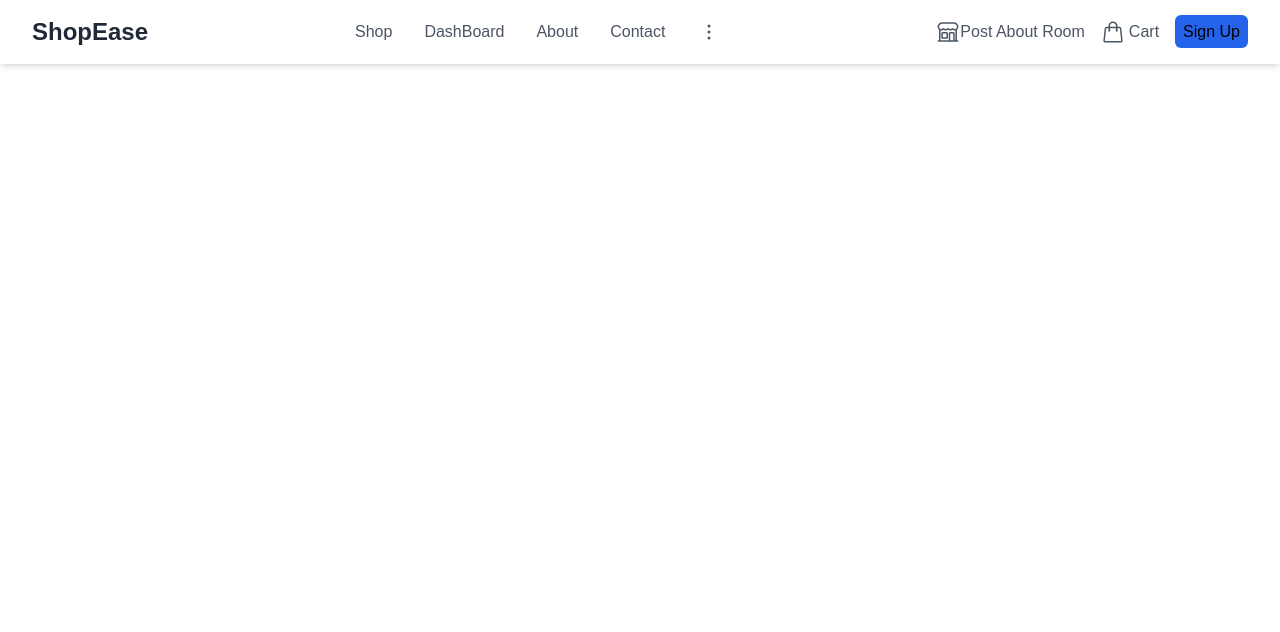
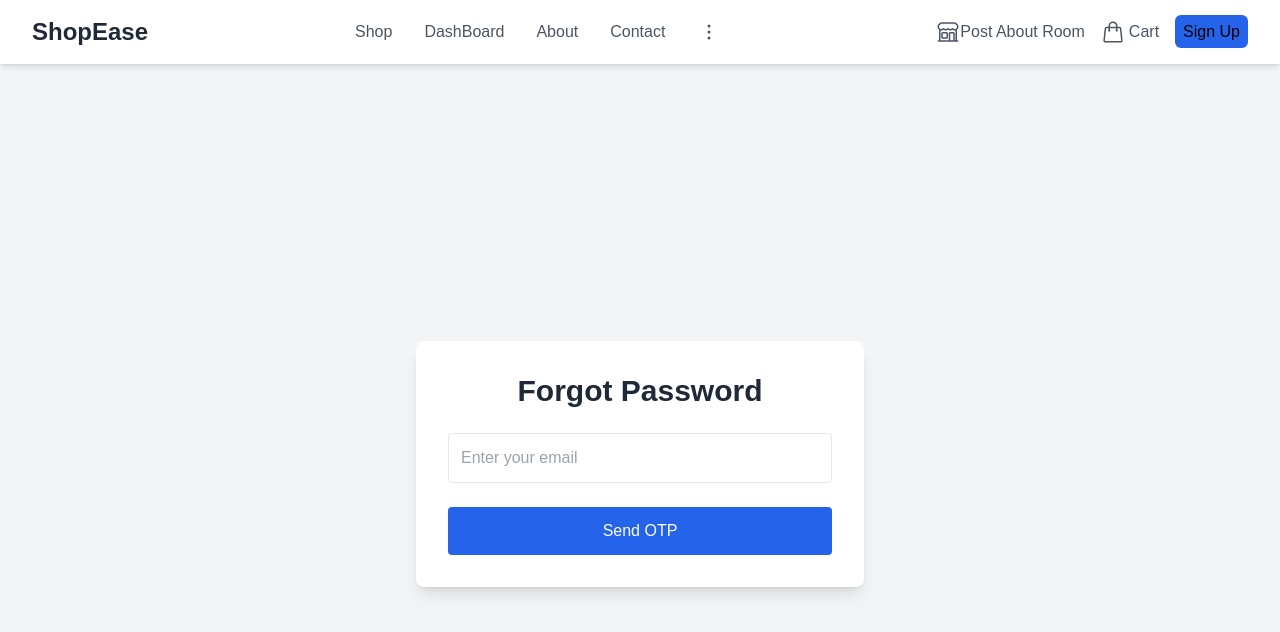
Before and after one commit to Avishkar2004/e-ecommerce-web-application, a React (Create React App) app: page /forgot-password in a window 1280 px wide. Shown: the top 632 px of the page. Built offline with nearby package versions, Linux system fonts and the light colour scheme.

Commit message:
Forgot password added

```diff
--- a/src/Components/Login.jsx
+++ b/src/Components/Login.jsx
@@ -1,6 +1,7 @@
 import React, { useState, useContext } from 'react';
-import { useNavigate } from 'react-router-dom';
+import { Link, useNavigate } from 'react-router-dom';
 import { AuthContext } from '../Context/authContext'; // Import AuthContext
+import { Visibility, VisibilityOff } from '@mui/icons-material'; // Import the icons from Material UI
 
 const Login = () => {
   const navigate = useNavigate();
@@ -10,6 +11,7 @@ const Login = () => {
     identifier: '',
     password: ''
   });
+  const [showPassword, setShowPassword] = useState(false); // State to toggle password visibility
   const [loading, setLoading] = useState(false);
   const [error, setError] = useState('');
 
@@ -20,6 +22,10 @@ const Login = () => {
     });
   };
 
+  const handlePasswordToggle = () => {
+    setShowPassword(!showPassword); // Toggle password visibility
+  };
+
   const handleSubmit = async (e) => {
     e.preventDefault();
     setLoading(true);
@@ -27,7 +33,7 @@ const Login = () => {
     try {
       await login(formData);
       alert('Login successful!');
-      window.location.reload(navigate('/')) //! this will not work as expected sometimes bcoz this is not a good practice
+      window.location.reload(navigate('/')) // This might not work as expected
     } catch (err) {
       console.error(err);
       if (err.response && err.response.data) {
@@ -63,15 +69,23 @@ const Login = () => {
               className="p-3 border rounded w-full focus:outline-none focus:ring-2 focus:ring-blue-500"
             />
           </div>
-          <div className="mb-6">
+          <div className="mb-6 relative">
             <input
-              type="password"
+              type={showPassword ? 'text' : 'password'} // Toggle input type based on password visibility
               name="password"
               value={formData.password}
               onChange={handleChange}
               placeholder="Password"
               className="p-3 border rounded w-full focus:outline-none focus:ring-2 focus:ring-blue-500"
             />
+            {/* Eye icon for toggling password visibility */}
+            <button
+              type="button"
+              onClick={handlePasswordToggle}
+              className="absolute inset-y-0 right-0 pr-3 flex items-center text-gray-500"
+            >
+              {showPassword ? <VisibilityOff /> : <Visibility />} {/* Conditionally render the eye icons */}
+            </button>
           </div>
           <button
             type="submit"
@@ -81,9 +95,13 @@ const Login = () => {
             {loading ? 'Logging in...' : 'Log In'}
           </button>
         </form>
-        <p className="mt-6 text-center text-gray-600">
-          Don't have an account? <a href="/signup" className="text-blue-500 hover:underline">Sign up</a>
-        </p>
+        <div className='flex justify-between mt-4'>
+          <Link to='/forgot-password' className='text-blue-500 hover:underline'>Forgot Password ?</Link>
+          <p className='text-gray-600'>
+            Don't have an account ? <Link to='/signup' className='text-blue-500 hover:underline'>Sign Up</Link>
+          </p>
+        </div>
+
       </div>
     </div>
   );
--- /dev/null
+++ b/src/Components/Pages/ForgotPassword.jsx
@@ -0,0 +1,118 @@
+import React, { useState } from 'react';
+import axios from 'axios';
+
+const ForgotPassword = () => {
+    const [email, setEmail] = useState('');
+    const [otp, setOtp] = useState('');
+    const [newPassword, setNewPassword] = useState('');
+    const [step, setStep] = useState(1); // Step 1: Request OTP, Step 2: Enter OTP & Reset Password
+    const [message, setMessage] = useState('');
+    const [error, setError] = useState('');
+    const [loading, setLoading] = useState(false);
+
+    const handleOTPRequest = async (e) => {
+        e.preventDefault();
+        setLoading(true);
+        setError('');
+        setMessage('');
+
+        try {
+            // Send request to backend to generate and send OTP
+            const response = await axios.post('http://localhost:5000/api/auth/forgot-password', { email });
+            setMessage(response.data.message);
+            setStep(2); // Proceed to next step where user enters OTP and new password
+        } catch (err) {
+            setError(err.response?.data?.message || 'Failed to send OTP. Please try again.');
+        } finally {
+            setLoading(false);
+        }
+    };
+
+    const handlePasswordReset = async (e) => {
+        e.preventDefault();
+        setLoading(true);
+        setError('');
+        setMessage('');
+
+        try {
+            // Send request to verify OTP and reset password
+            const response = await axios.post('http://localhost:5000/api/auth/reset-password', {
+                email,
+                otp,
+                newPassword
+            });
+            setMessage(response.data.message);
+        } catch (err) {
+            setError(err.response?.data?.message || 'Failed to reset password. Please try again.');
+        } finally {
+            setLoading(false);
+        }
+    };
+
+    return (
+        <div className="flex items-center justify-center min-h-screen bg-gray-100">
+            <div className="bg-white p-8 rounded-lg shadow-lg w-full max-w-md">
+                <h2 className="text-3xl font-bold mb-6 text-center text-gray-800">
+                    {step === 1 ? 'Forgot Password' : 'Reset Password'}
+                </h2>
+
+                {message && <p className="text-green-500 text-center mb-4">{message}</p>}
+                {error && <p className="text-red-500 text-center mb-4">{error}</p>}
+
+                {step === 1 ? (
+                    <form onSubmit={handleOTPRequest}>
+                        <div className="mb-6">
+                            <input
+                                type="email"
+                                name="email"
+                                value={email}
+                                onChange={(e) => setEmail(e.target.value)}
+                                placeholder="Enter your email"
+                                className="p-3 border rounded w-full focus:outline-none focus:ring-2 focus:ring-blue-500"
+                            />
+                        </div>
+                        <button
+                            type="submit"
+                            className={`w-full p-3 ${loading ? 'bg-blue-400' : 'bg-blue-600'} text-white rounded hover:bg-blue-700 focus:outline-none focus:ring-2 focus:ring-blue-500`}
+                            disabled={loading}
+                        >
+                            {loading ? 'Sending OTP...' : 'Send OTP'}
+                        </button>
+                    </form>
+                ) : (
+                    <form onSubmit={handlePasswordReset}>
+                        <div className="mb-6">
+                            <input
+                                type="text"
+                                name="otp"
+                                value={otp}
+                                onChange={(e) => setOtp(e.target.value)}
+                                placeholder="Enter OTP"
+                                className="p-3 border rounded w-full focus:outline-none focus:ring-2 focus:ring-blue-500"
+                            />
+                        </div>
+                        <div className="mb-6">
+                            <input
+                                type="password"
+                                name="newPassword"
+                                value={newPassword}
+                                onChange={(e) => setNewPassword(e.target.value)}
+                                placeholder="Enter new password"
+                                className="p-3 border rounded w-full focus:outline-none focus:ring-2 focus:ring-blue-500"
+                            />
+                        </div>
+                        <button
+                            type="submit"
+                            className={`w-full p-3 ${loading ? 'bg-blue-400' : 'bg-blue-600'} text-white rounded hover:bg-blue-700 focus:outline-none focus:ring-2 focus:ring-blue-500`}
+                            disabled={loading}
+                        >
+                            {loading ? 'Resetting Password...' : 'Reset Password'}
+                        </button>
+                    </form>
+                )}
+            </div>
+        </div>
+    );
+};
+
+export default ForgotPassword;
--- a/src/Router/Router.jsx
+++ b/src/Router/Router.jsx
@@ -15,6 +15,7 @@ import FindANewHome from '../Components/Pages/FindANewHome';
 import Available from '../Components/Pages/Available';
 import Services from '../Components/Pages/Services';
 import Footer from '../Components/Pages/Footer';
+import ForgotPassword from '../Components/Pages/ForgotPassword';
 
 const AppRouter = () => {
     return (
@@ -23,6 +24,7 @@ const AppRouter = () => {
             <Routes>
                 <Route path="/signup" element={<Signup />} />
                 <Route path="/login" element={<Login />} />
+                <Route path='/forgot-password' element={<ForgotPassword />} />
                 <Route path="/postaboutroom" element={<PostFlat />} />
                 {/* Additional routes can be added here */}
             </Routes>
```
